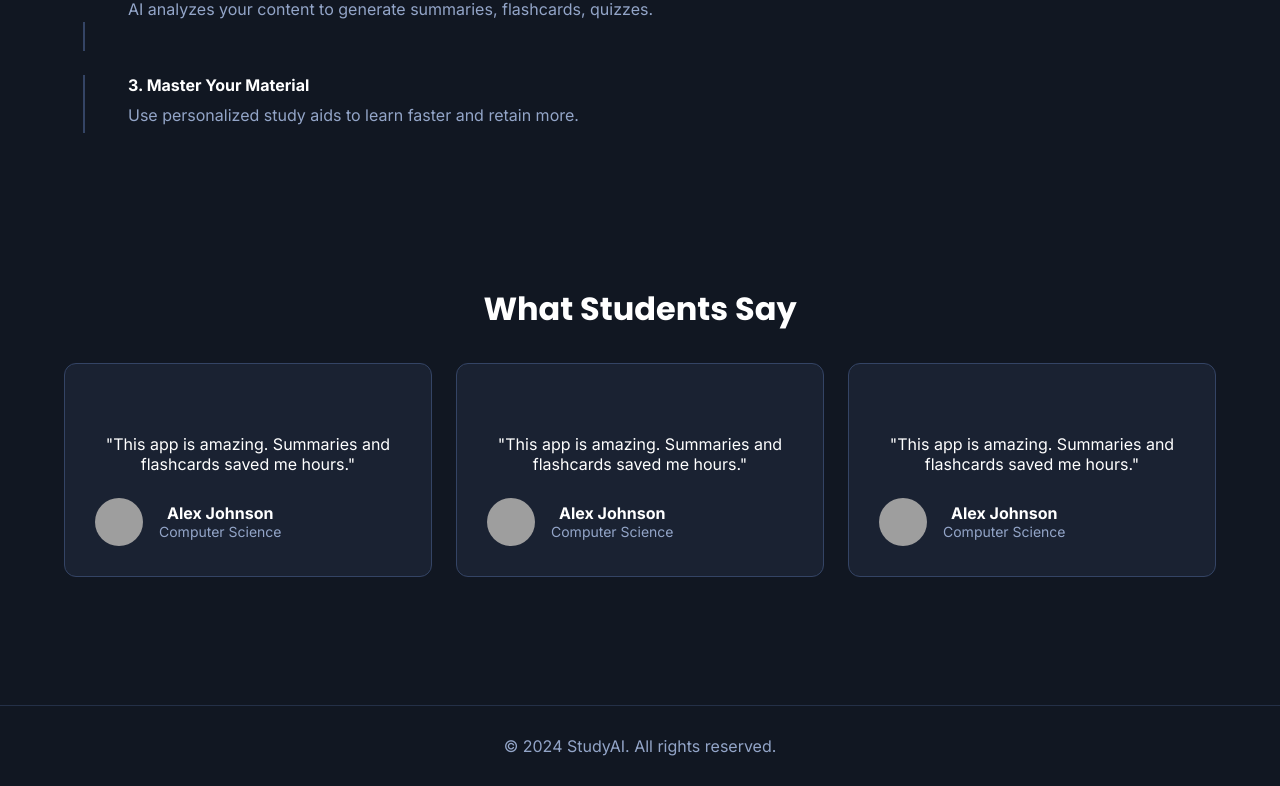
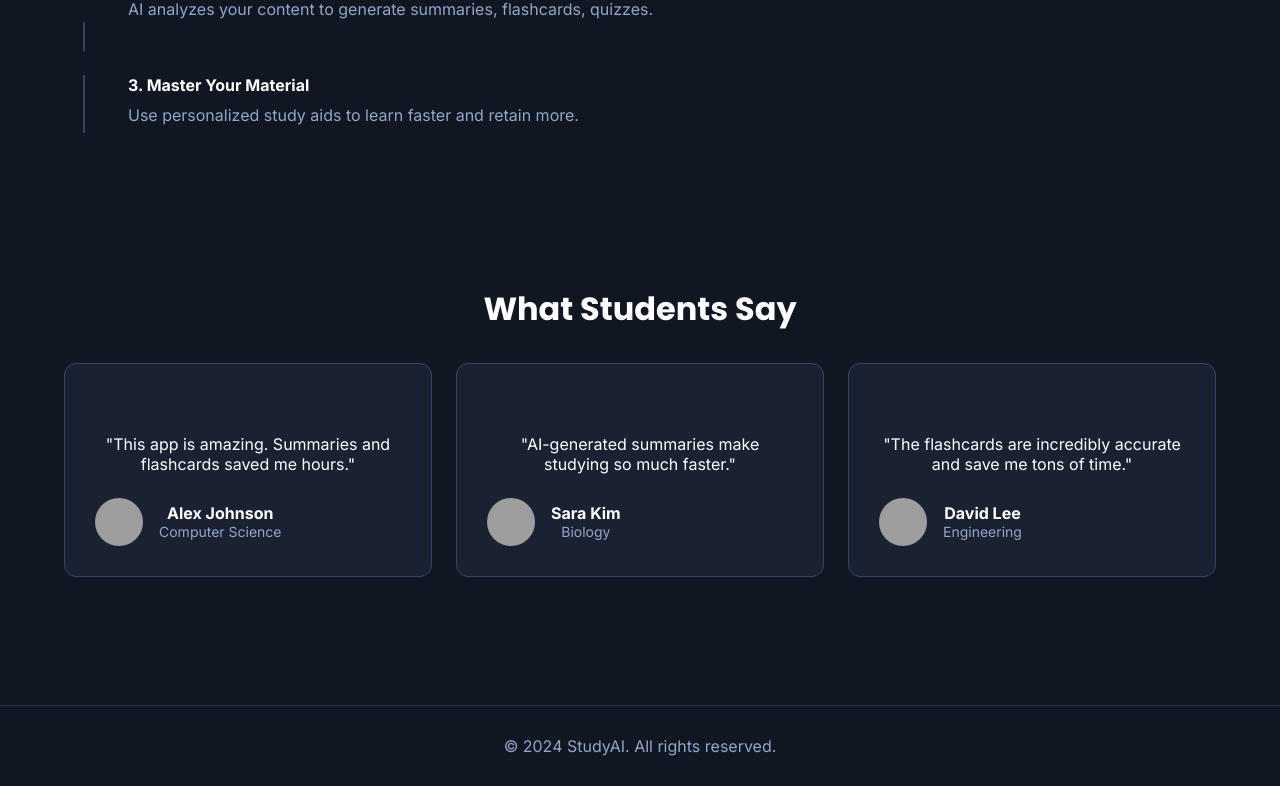
Before and after one commit to YashRajput74/sahajMarg, a React (Vite) app: page / in a window 1280 px wide. Shown: the part 1234-2020 px from the top of the page. Built offline with nearby package versions, Linux system fonts and the light colour scheme; no server answers; grey boxes are pictures that could not be loaded.

Commit message:
some changes to data

```diff
--- a/src/pages/Dashboard.jsx
+++ b/src/pages/Dashboard.jsx
@@ -2,6 +2,36 @@ import { useNavigate } from "react-router-dom";
 import Modal from "../components/Modal";
 import "../styles/Dashboard.css";
 import { useState } from "react";
+
+const testimonials = [
+    {
+        id: 1,
+        text: "This app is amazing. Summaries and flashcards saved me hours.",
+        name: "Alex Johnson",
+        major: "Computer Science",
+        photo:
+            "https://lh3.googleusercontent.com/aida-public/AB6AXuBvZASP0gtBL_xYccZwJz_iZ40XiEjmB17Hww7EsRcXZQGM1AGmF8VjTOvfKEgdsmHFnYWO_X5FXohbbTmOznIf4YKK5vuSRY12WjlFT-eG--fYSWAIDgPFn8jrRJPMXm0i-tpoPiNy4ab-dCVj5OS1l09J9ZVsgA4lFS1qvlqzEFblJfNheIikMYrdS04tnSEhk5o5eZyuQJoUjwCA_XcbpTaSMgdgRSX0dPtaM3NYO3YdDJCN7usyDgLzGF0IOps-FCOOuig6qRaI",
+        stars: 5
+    },
+    {
+        id: 2,
+        text: "AI-generated summaries make studying so much faster.",
+        name: "Sara Kim",
+        major: "Biology",
+        photo:
+            "https://randomuser.me/api/portraits/women/44.jpg",
+        stars: 5
+    },
+    {
+        id: 3,
+        text: "The flashcards are incredibly accurate and save me tons of time.",
+        name: "David Lee",
+        major: "Engineering",
+        photo:
+            "https://randomuser.me/api/portraits/men/46.jpg",
+        stars: 5
+    }
+];
 
 export default function Dashboard() {
     const navigate = useNavigate();
@@ -129,32 +159,25 @@ export default function Dashboard() {
                     <h2 className="section-title">What Students Say</h2>
 
                     <div className="testimonials-grid">
-                        {[1, 2, 3].map((i) => (
-                            <div className="testimonial-card" key={i}>
+                        {testimonials.map((t) => (
+                            <div className="testimonial-card" key={t.id}>
+
                                 <div className="stars">
-                                    {"★★★★★".split("").map((star, j) => (
-                                        <span
-                                            key={j}
-                                            className="material-symbols-outlined star"
-                                        >
-                                            star
-                                        </span>
+                                    {Array.from({ length: t.stars }).map((_, i) => (
+                                        <span key={i} className="material-symbols-outlined star">star</span>
                                     ))}
                                 </div>
 
-                                <blockquote>
-                                    "This app is amazing. Summaries and flashcards saved me hours."
-                                </blockquote>
+                                <blockquote>"{t.text}"</blockquote>
+
                                 <div className="user">
-                                    <img
-                                        src="https://lh3.googleusercontent.com/aida-public/AB6AXuBvZASP0gtBL_xYccZwJz_iZ40XiEjmB17Hww7EsRcXZQGM1AGmF8VjTOvfKEgdsmHFnYWO_X5FXohbbTmOznIf4YKK5vuSRY12WjlFT-eG--fYSWAIDgPFn8jrRJPMXm0i-tpoPiNy4ab-dCVj5OS1l09J9ZVsgA4lFS1qvlqzEFblJfNheIikMYrdS04tnSEhk5o5eZyuQJoUjwCA_XcbpTaSMgdgRSX0dPtaM3NYO3YdDJCN7usyDgLzGF0IOps-FCOOuig6qRaI"
-                                        alt="User"
-                                    />
+                                    <img src={t.photo} alt={t.name} />
                                     <div>
-                                        <p className="user-name">Alex Johnson</p>
-                                        <p className="user-desc">Computer Science</p>
+                                        <p className="user-name">{t.name}</p>
+                                        <p className="user-desc">{t.major}</p>
                                     </div>
                                 </div>
+
                             </div>
                         ))}
                     </div>
--- a/src/styles/HomePage.css
+++ b/src/styles/HomePage.css
@@ -270,6 +270,13 @@ body.dark .ai-block {
     color: var(--text-muted-light);
 }
 
+.primary-btn{
+    padding: 0.35rem 1rem;
+    background-color: #14b8a6;
+    border: none;
+    border-radius: 0.5rem;
+}
+
 body.dark .block-subtext {
     color: var(--text-muted-dark);
 }
```
